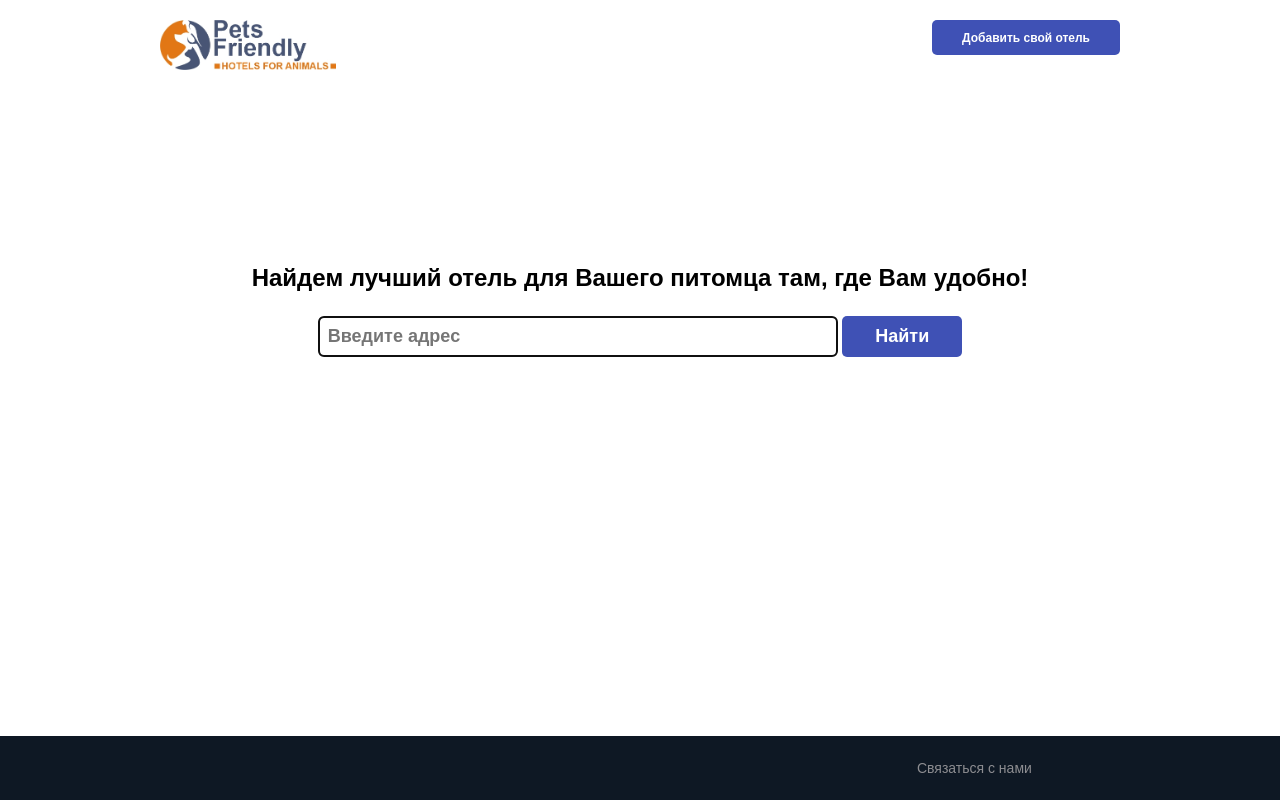
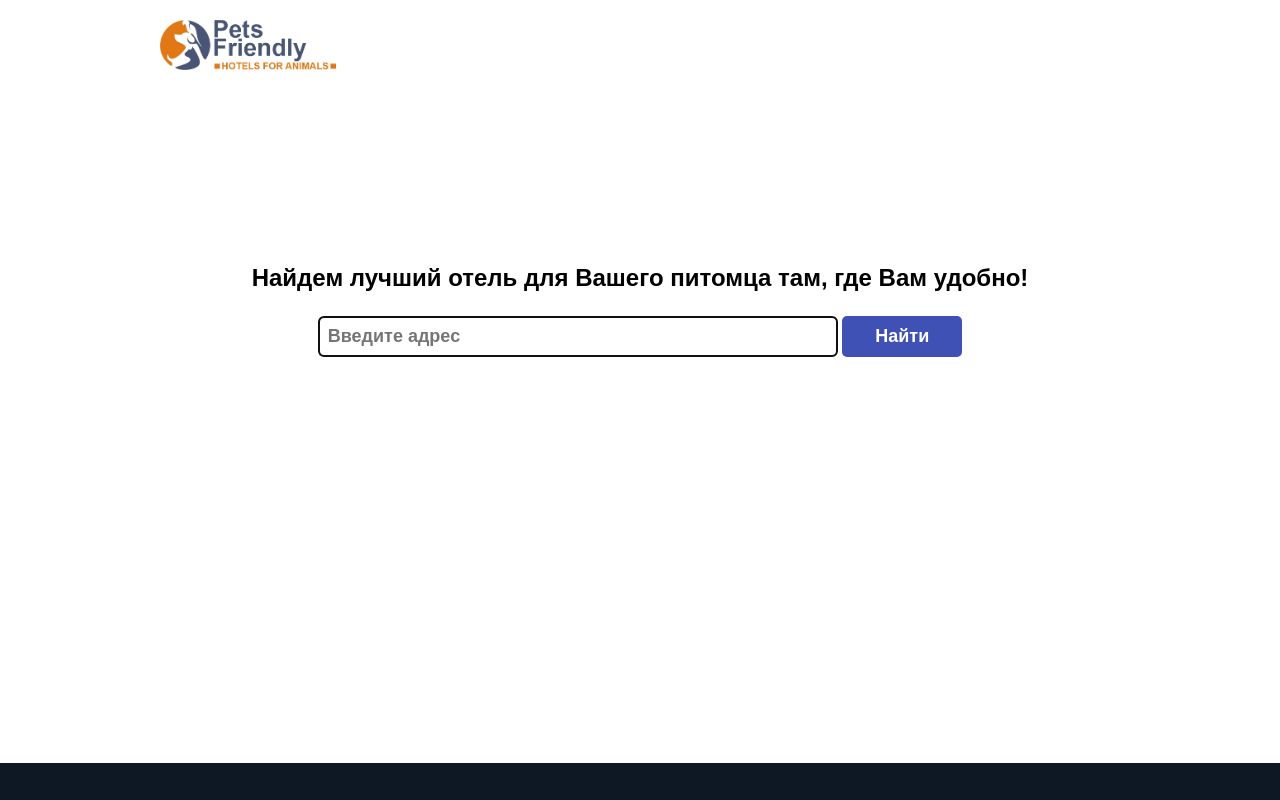
Before and after one commit to ChmutovSergey/pets_friendly, a Django app: page / in a window 1280 px wide. Run offline with Django 3.2, Linux system fonts and the light colour scheme.

Commit message:
Удалить неактивные элементы

```diff
--- a/main_app/templates/main_app/base.html
+++ b/main_app/templates/main_app/base.html
@@ -16,11 +16,6 @@
                 <div class="logo">
                     <a href="/"><img src="{% static 'main_app/img/logo.jpg' %}" alt="Logo"></a>
                 </div>
-                <div class="top-menu">
-                    <ul>
-                        <li><a href="/">Добавить свой отель</a></li>
-                    </ul>
-                </div>
             </header>
             <div class="content">
                 {% block content %}{% endblock %}
@@ -35,7 +30,7 @@
                     <div class="col-4">
                         <ul class="footer-navigation-link-list">
                             <li class="footer-navigation-link">
-                                <a href="/">Связаться с нами</a>
+                                <a href="#"></a>
                             </li>
                         </ul>
                     </div>
```
